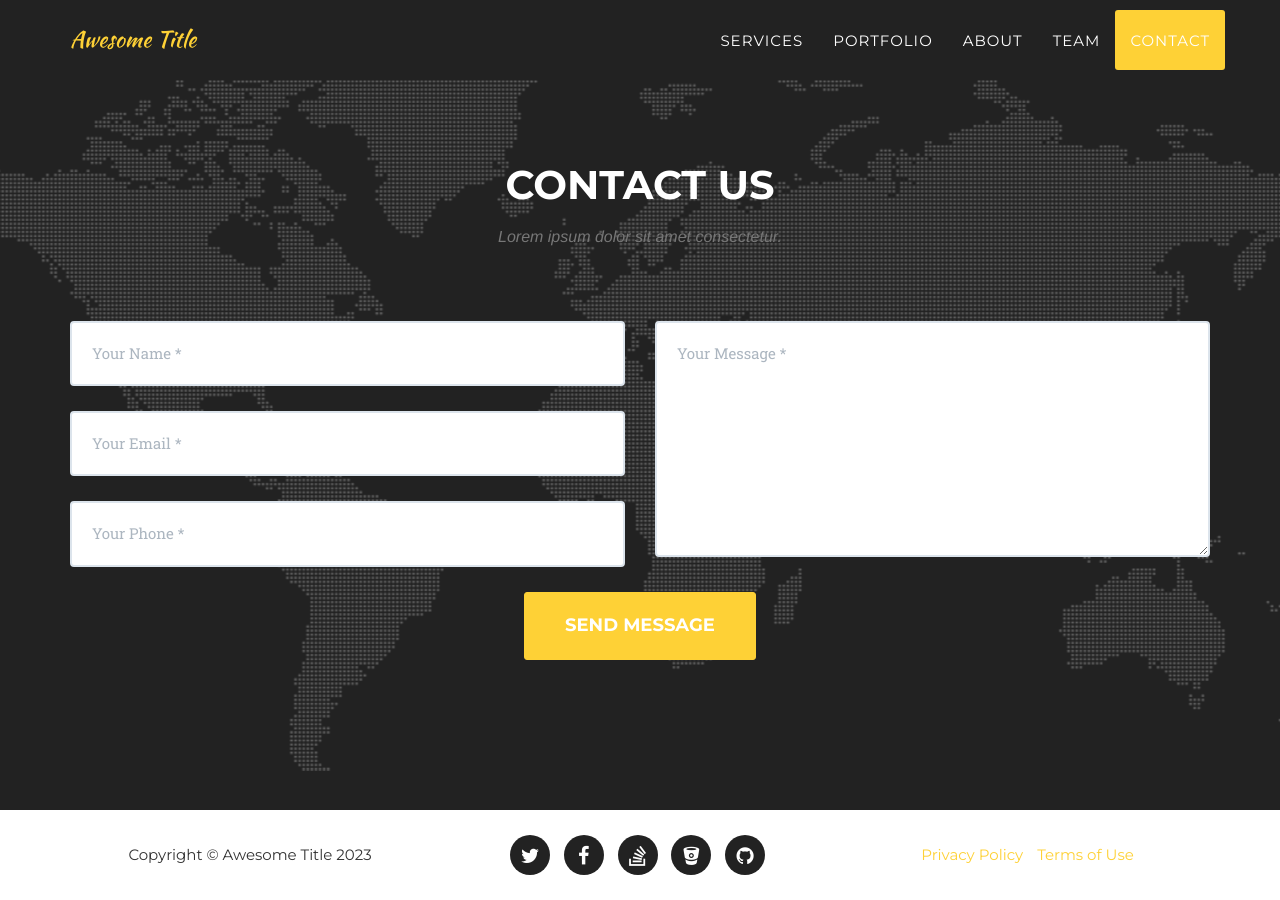
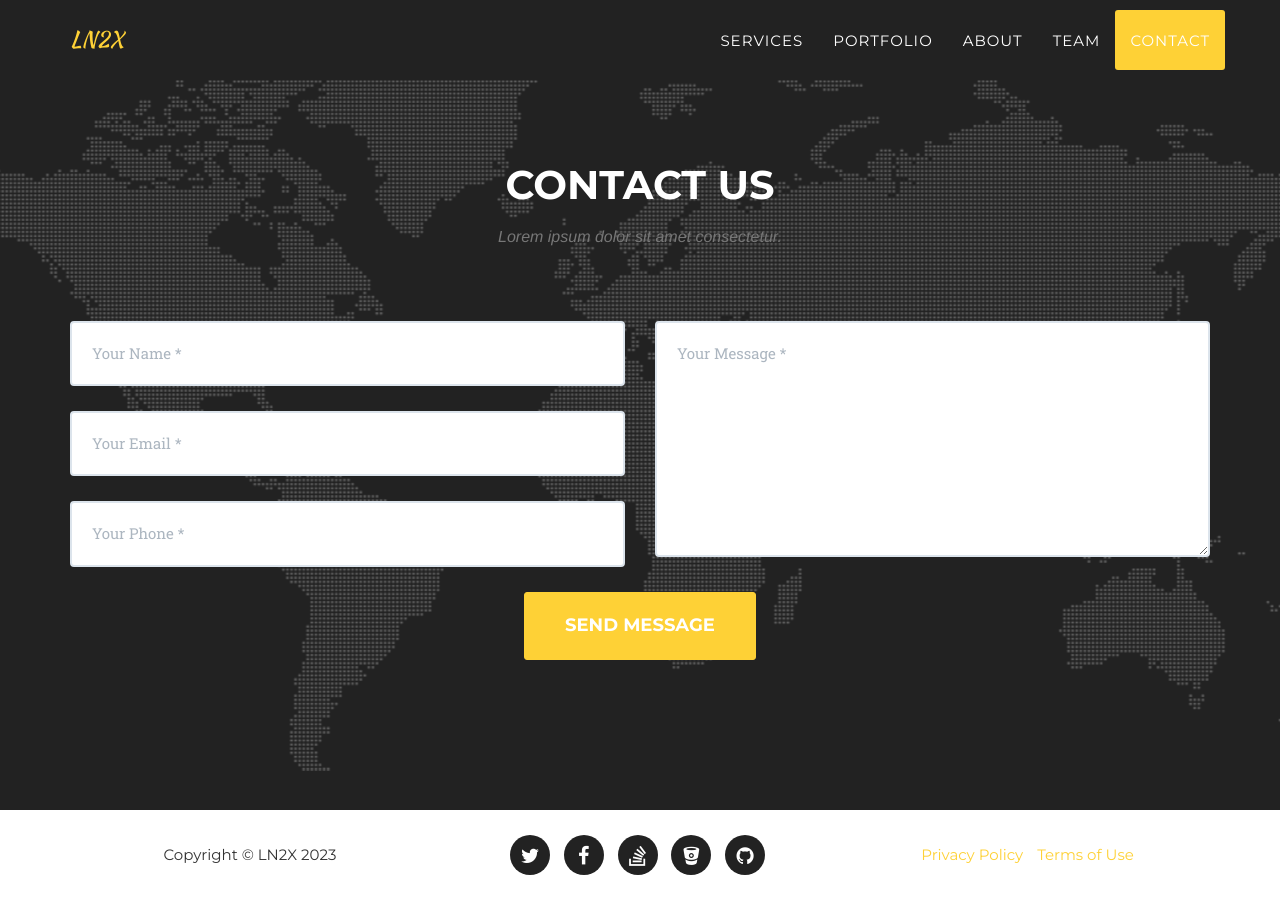
Before and after one commit to 8o8Live/ln2x, a Jekyll site: the page built from index.html, in a window 1280 px wide and 900 px high, scrolled down 5636 px. Built offline with Jekyll 4.4.1, drawn with Linux system fonts in a browser that asks for light colours; some web fonts are replaced; part of the change alters nothing that is shown.

Commit message:
UPdate config
Updated Config with Name of LN2X and description, still need to update team

```diff
--- a/_config.yml
+++ b/_config.yml
@@ -2,9 +2,9 @@ url: https://8o8live.github.io/ln2x/
 baseurl:
 
 # Site settings
-title: Awesome Title
-email: your-email@domain.com
-description: "Write an awesome description for your new site here. You can edit this line in _config.yml. It will appear in your document head meta (for Google search results) and in your feed.xml site description."
+title: LN2X
+email: lallen@ln2x.io
+description: "LN2X is your trusted technology partner, specializing in low-code web app development, content creation, mentoring, AI integration, and more. We empower businesses and individuals with cutting-edge solutions and expert guidance. Harness the power of innovation with LN2X and transform your digital landscape today"
 
 
 # Team names, titles and social links
@@ -57,8 +57,8 @@ social:
 
 # Postal address (add as many lines as necessary)
 address:
-  - line: 3481 Melrose Place
-  - line: Beverly Hills, CA 90210
+  - line: 3rd Floor Office, 207 Regent Street
+  - line: London, England, W1B 3HH
 
 # Build settings
 markdown: kramdown
```
